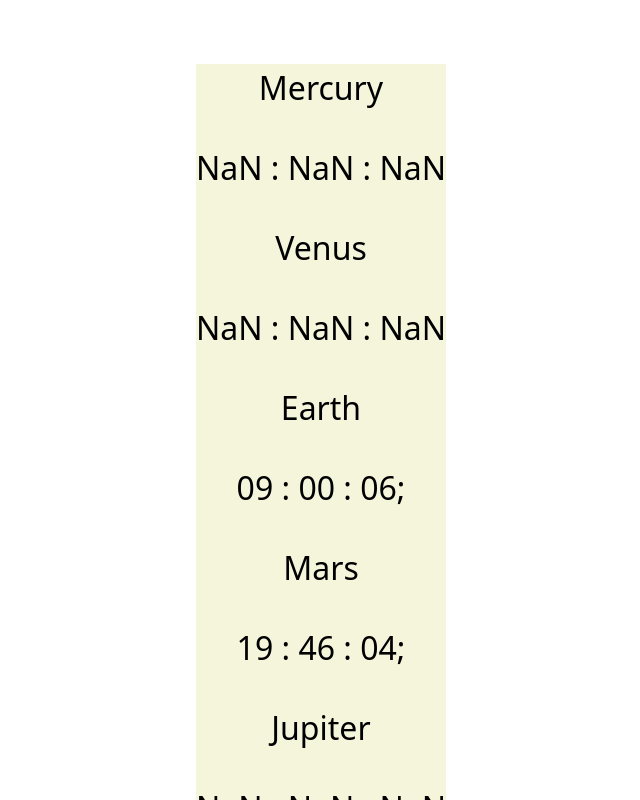
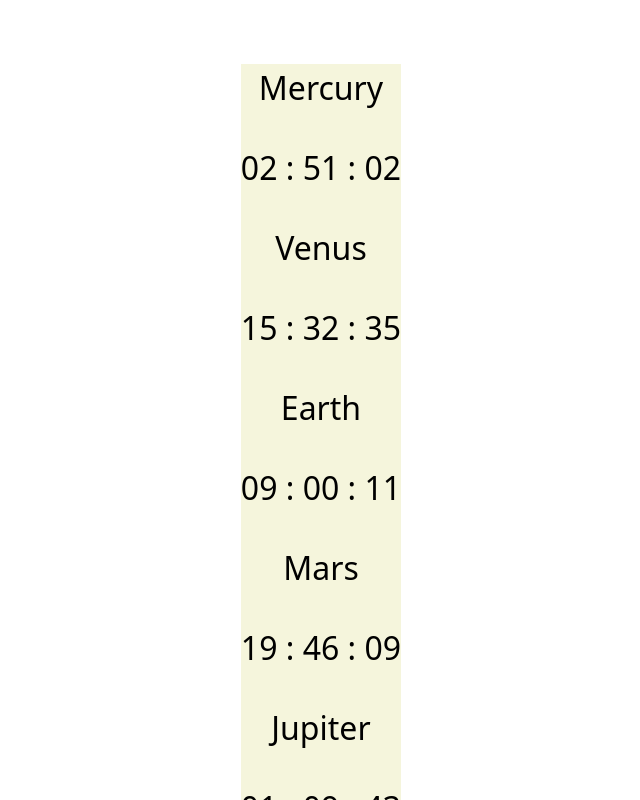
Before and after one commit to LevasseurMickael/Solar-clock, a Svelte app: page / in a window 1280 px wide. Shown: the top 800 px of the page, without its empty margins (319-959 px from the left). Built offline with nearby package versions, Linux system fonts and the light colour scheme.

Commit message:
clocks of all the planets works

```diff
--- a/src/App.svelte
+++ b/src/App.svelte
@@ -2,6 +2,7 @@
   import svelteLogo from './assets/svelte.svg'
   import viteLogo from '/vite.svg'
   import Counter from './lib/Counter.svelte'
+
 
 
 // Array of all planets
@@ -33,12 +34,19 @@ const allPlanetsOfSolarSystem = [
   },
 ];
 
+let clocks = {};
 
 
 // Clock shown on user's page
 let clockLocalUserTimeShown
 let clockNumbersShown
 let clockNumbersMarsShown
+// let clockMercury
+// let clockVenus
+// let clockJupiter
+// let clockSaturn
+// let clockUranus
+// let clockNeptune
 
 // Pad used for all clock
 function padForClock (){
@@ -48,7 +56,7 @@ function padForClock (){
 
 // Clock for Earth time in user time zone
 function localTimeUser() {
-  const currentTimeEartUtc = new Date();
+  let currentTimeEartUtc = new Date();
   const localHourUser = currentTimeEartUtc.getHours();
   const localMinuteUser = currentTimeEartUtc.getMinutes();
   const localSecondUser = currentTimeEartUtc.getSeconds();
@@ -67,7 +75,7 @@ function getJulianDate (date = new Date()) {
 //UTC to MTC convertion
 function clockMarsTime () {
   const julianDate = getJulianDate();
-  const marsSolDay = (julianDate - 2405522.0028779) / 1.0274912517;
+  const marsSolDay = (julianDate - 2405522.0028779) / (1.0274912517);
   const marsTimeCoordinated = (marsSolDay % 1) *24;
   const hoursOnMars = Math.floor(marsTimeCoordinated);
   const minutesOnMars = Math.floor((marsTimeCoordinated % 1) * 60);
@@ -81,17 +89,21 @@ function clockMarsTime () {
 
 
 //Clock solar system planets time convertion
-function clockNumbers (dayTimeOnPlanet) {
-  const currentTimeEartUtc = new Date();
+function clockNumbers () {
+  let currentTimeEartUtc = new Date();
   const earthTimeUtcsecond = (currentTimeEartUtc.getTime()) / 1000;
-  const planetTime = earthTimeUtcsecond * (dayTimeOnPlanet / 86400);
-  const currentPlanetTime = planetTime % dayTimeOnPlanet;
-  const hoursOnPlanet = Math.floor((currentPlanetTime % 86400) / 3600);
-  const minutesOnPlanet = Math.floor((currentPlanetTime %3600) / 60);
-  const secondOnPlanet = Math.floor(currentPlanetTime % 60);
-  clockNumbersShown = `${padForClock()(hoursOnPlanet)} : ${padForClock()(minutesOnPlanet)} : ${padForClock()(secondOnPlanet)}`;
+
+  allPlanetsOfSolarSystem.forEach((planet) => {
+    const planetTime = earthTimeUtcsecond * (86400 / planet.dayTime);
+    const currentPlanetTime = planetTime % planet.dayTime;
+    const hoursOnPlanet = Math.floor((currentPlanetTime % 86400) / 3600);
+    const minutesOnPlanet = Math.floor((currentPlanetTime %3600) / 60);
+    const secondOnPlanet = Math.floor(currentPlanetTime % 60);
+  clocks[planet.name] = `${padForClock()(hoursOnPlanet)} : ${padForClock()(minutesOnPlanet)} : ${padForClock()(secondOnPlanet)}`;
+  })
+
   return clockNumbersShown;
-}
+};
 
 
 
@@ -108,23 +120,22 @@ setInterval(localTimeUser, 1000);
 setInterval(clockMarsTime, 1000);
 
 
+
 </script>
 
 <main>
 {#each allPlanetsOfSolarSystem as planet}
   {#if planet.name === "Earth"}
     <p>{planet.name}</p>
-    {localTimeUser()};
+    {clockLocalUserTimeShown}
   {:else if planet.name === "Mars"}
     <p>{planet.name}</p>
-    {clockMarsTime()};
+    {clockNumbersMarsShown}
     {:else}
     <p>{planet.name}</p>
-    {clockNumbers()}
+    {clocks[planet.name]}
   {/if}
 {/each }
-
-
 </main>
 
 <style>
```
